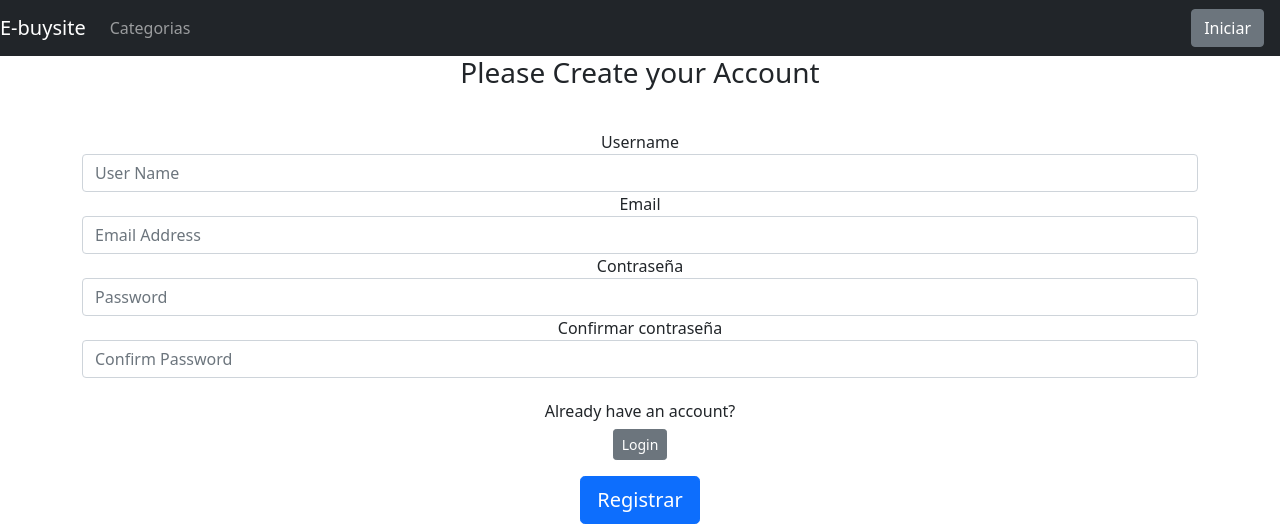
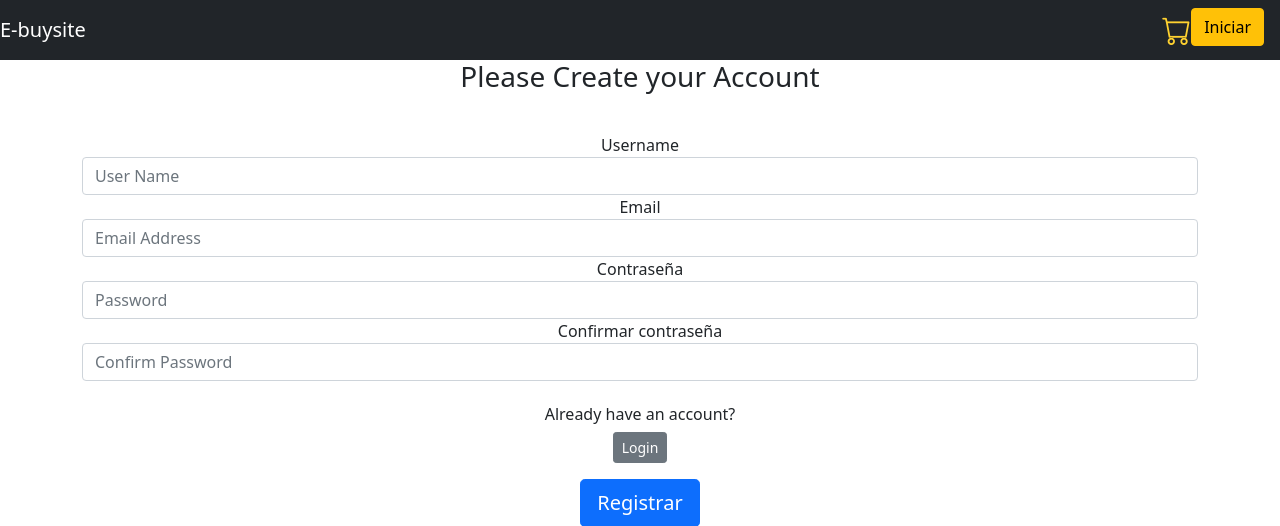
Before and after one commit to escatilazzi/flask_shop, a Flask app: page /account/register in a window 1280 px wide. Shown: the top 526 px of the page. Run offline with Flask 2, Linux system fonts and the light colour scheme; parts of the project's set-up code (start-up, migrations or seed data) failed here and were passed over; some libraries are stand-ins or nearby versions.

Commit message:
initial commit

```diff
--- a/src/admin/routes.py
+++ b/src/admin/routes.py
@@ -17,7 +17,7 @@ def allowed_file(filename):
 
 @admin_bp.route('/admin/home')
 @admin_required
-def adminHome():
+def home():
     q_users = db.session.query(User.username, User.email, User.created)
     return render_template('admin/home.html', users=q_users)
 
--- a/src/cart/routes.py
+++ b/src/cart/routes.py
@@ -12,7 +12,7 @@ cart_bp = Blueprint("cart",__name__)
 @cart_bp.route("/addCart/<int:id>",  methods=["GET","POST"])
 @login_required
 def addCart(id):
-    kart = Cart(cart_user_id=current_user.id, cart_product_id=current_user.id, cart_quantity=1)
+    kart = Cart(cart_user_id=current_user.id, cart_product_id=id, cart_quantity=1)
     db.session.add(kart)
     db.session.commit()
     return redirect(url_for('public.home'))
@@ -20,5 +20,5 @@ def addCart(id):
 @cart_bp.route("/cart",  methods=["GET","POST"])
 @login_required
 def show_cart():
-    items = Product.query.join(Cart).filter(Product.prod_id == Cart.cart_product_id, Cart.cart_user_id == current_user.id)
-    return render_template("/cart/cart.html", items=items, name=items.prod_name, price=items.prod_price, quantity=items.cart_quantity)
+    cart_products= db.session.query(Product.prod_name, Product.prod_price, Cart.cart_quantity).join(Cart, Product.prod_id==Cart.cart_id).filter(Cart.cart_user_id)
+    return render_template("/cart/cart.html", cart_products=cart_products)
--- a/src/templates/admin/base.html
+++ b/src/templates/admin/base.html
@@ -23,7 +23,7 @@
 
 
     <nav class="navbar navbar-expand-md navbar-dark bg-dark">
-      <a class="navbar-brand" href="#">E-buysite</a>
+      <a class="navbar-brand" href="{{ url_for('public.home')}}">E-buysite</a>
       <button class="navbar-toggler" type="button" data-toggle="collapse" data-target="#navbarNav">
         <span class="navbar-toggler-icon"></span>
       </button>
--- a/src/templates/base.html
+++ b/src/templates/base.html
@@ -6,6 +6,7 @@
   <title>E-buysite</title>
   <meta name='viewport' content='width=device-width, initial-scale=1'>
   <link rel='stylesheet' href='{{ url_for('static', filename='css/stylesheet.css')}}'>
+  <link rel='stylesheet' href='https://cdn.jsdelivr.net/npm/bootstrap-icons@1.7.2/font/bootstrap-icons.css'>
   <link href="https://cdn.jsdelivr.net/npm/bootstrap@5.0.2/dist/css/bootstrap.min.css" rel="stylesheet" integrity="sha384-EVSTQN3/azprG1Anm3QDgpJLIm9Nao0Yz1ztcQTwFspd3yD65VohhpuuCOmLASjC" crossorigin="anonymous">
   {% block head %}{% endblock %}
 </head>
@@ -27,25 +28,33 @@
       </button>
       <div class="collapse navbar-collapse" id="navbarSupportedContent">
         <ul class="navbar-nav navbar-nav me-auto">
+
+          </li>
+          {% if current_user.id == 1 %}
           <li>
-            <a class="nav-link" href="#">Categorias</a>
+            <a class="nav-link" href="{{ url_for('admin.home')}}">Administrador</a>
           </li>
+          {% endif %}
         </ul>
         <ul class="navbar-nav justify-content-end flex-grow-1 pe-3">
+          <li>
+          <a href="#"><span id="boot-icon" class="bi bi-cart" style="font-size: 29px; color: rgb(255, 210, 48);"></span></a>
+          </li>
           {% if current_user.is_anonymous %}
-          <li class="nav-item"><a class="btn btn-secondary" href="{{ url_for('account.login')}}">Iniciar</a></li>
+          <li class="nav-item"><a class="btn btn-warning" href="{{ url_for('account.login')}}">Iniciar</a></li>
           {% else %}
-          <li class="nav-item"><a class="btn btn-secondary" href="{{ url_for('account.profile')}}">Perfil</a>
+          <li class="nav-item"><a href="{{ url_for('account.profile')}}"><span id="boot-icon" class="bi bi-person" style="font-size: 29px; color: rgb(255, 210, 48);"></a>
 
           <li class="nav-item"><a class="btn btn-secondary" href="{{ url_for('account.logout')}}">Cerrar Sesion</a>
           {% endif %}
-          </li>
         </ul>
       </div>
-</nav>
+  </nav>
 
 
   {% block body %}{% endblock %}
+
+
   {% with messages = get_flashed_messages() %}
     {% if messages %}
       <ul class=flashes>
@@ -56,5 +65,6 @@
     {% endif %}
   {% endwith %}
 
+
 </body>
 </html>
```
Also changed, not shown: src/templates/cart/cart.html (+10 -12 lines), src/dev.db.
